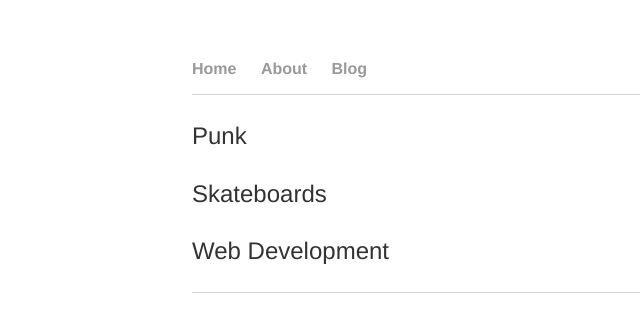
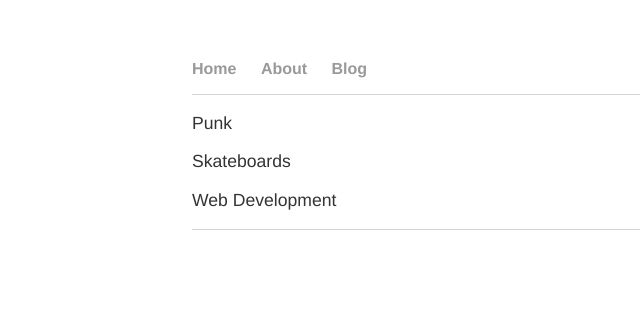
Before and after one commit to jimshreds/jimshreds.github.io, a Jekyll site: the page index.html, which Jekyll copies as it is, in a window 1280 px wide. Shown: the top 332 px of the page, without its empty margins (0-640 px from the left). Built offline with Jekyll 4.4.1, drawn with Linux system fonts in a browser that asks for light colours.

Commit message:
Update main.css

```diff
--- a/css/main.css
+++ b/css/main.css
@@ -24,8 +24,8 @@ h1 {
     font-family:'Helvetica', 'Arial', 'Sans-Serif';
 }
 p {
-    font-size: 1.5em;
-    line-height: 1.4em;
+    font-size: 1.1em;
+    line-height: 1.2em;
     color: #333;
 font-family:'Helvetica', 'Arial', 'Sans-Serif';
 
```
